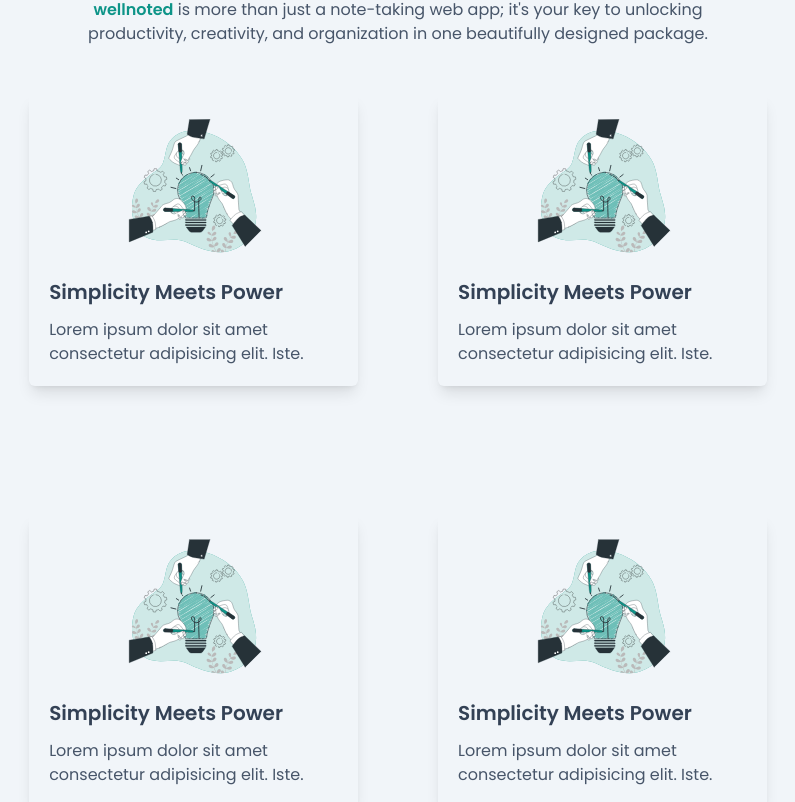
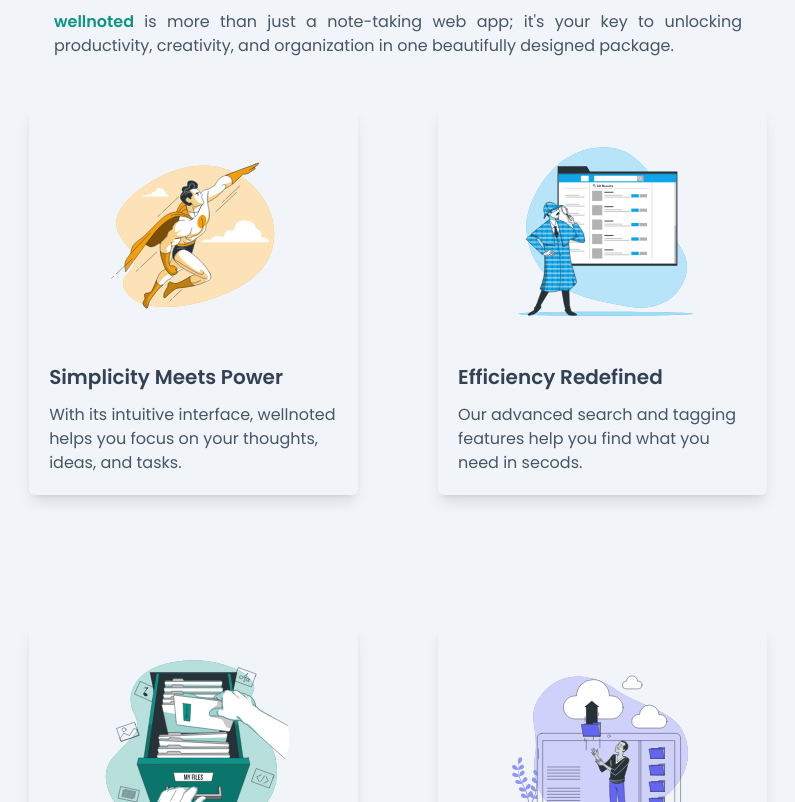
Before and after one commit to yogskr/wellnoted, a website: page index.html in a window 1280 px wide. Shown: the part 1078-1880 px from the top of the page, without its empty margins (242-1037 px from the left). Drawn offline with Linux system fonts and the light colour scheme.

Commit message:
added images and modified tags

```diff
--- a/index.html
+++ b/index.html
@@ -11,7 +11,7 @@
 
 <body class="font-poppins">
   <!-- Header Start -->
-  <header class="fixed top-0 left-0 w-full">
+  <header class="fixed top-0 left-0 w-full z-10">
     <div class="container">
       <div class="flex justify-between px-10 py-5 lg:px-16">
         <div class="self-center">
@@ -128,7 +128,7 @@
     <div class="container">
       <div class="flex flex-wrap">
         <div class="w-full self-center mb-8 px-10 lg:mb-20 lg:pr-0 lg:pl-16 lg:w-1/2">
-          <figure>
+          <figure class="hover:scale-90 transition duration-300 ease-in-out">
             <svg class="animated" id="freepik_stories-novelist-writing" xmlns="http://www.w3.org/2000/svg"
               viewBox="0 0 500 500" version="1.1" xmlns:xlink="http://www.w3.org/1999/xlink"
               xmlns:svgjs="http://svgjs.com/svgjs">
@@ -747,7 +747,7 @@
               unleash your
               <span class="font-semibold text-amber-500">productivity</span>
               and
-              <span class="font-semibold text-pink-500">creativity</span>.
+              <span class="font-semibold text-sky-500">creativity</span>.
             </p>
           </article>
         </div>
@@ -873,10 +873,10 @@
           <h4 class="text-lg text-center font-semibold text-primary">
             About
           </h4>
-          <h2 class="text-3xl text-center font-semibold text-secondary mb-5">
+          <h2 class="text-3xl text-center font-semibold text-secondary mb-5 md:text-5xl">
             Why wellnoted?
           </h2>
-          <p class="text-base text-center text-tetiary">
+          <p class="text-base text-justify text-tetiary">
             <span class="wellnoted-style">wellnoted</span> is more than just a
             note-taking web app; it's your key to unlocking productivity,
             creativity, and organization in one beautifully designed package.
@@ -886,43 +886,47 @@
       <div class="w-full flex flex-wrap items-center justify-center lg:gap-20 lg:mx-auto px-10 xl:w-10/12">
         <div class="mb-12 w-80 md:w-1/2 lg:w-1/3">
           <div class="p-5 shadow-lg rounded-md overflow-hidden">
-            <figure class="w-1/2 mb-5 mx-auto">
-              <img src="./src/images/Collab-bro.svg">
+            <figure class="w-3/4 mb-5 mx-auto">
+              <img src="./src/images/feature-1.svg">
             </figure>
             <h3 class="font-semibold text-xl text-secondary mb-3">Simplicity Meets Power</h3>
-            <p class="font-medium text-tetiary">Lorem ipsum dolor sit amet consectetur adipisicing elit. Iste.</p>
+            <p class="font-medium text-tetiary">With its intuitive interface, wellnoted helps you focus on your
+              thoughts,
+              ideas, and tasks.</p>
           </div>
         </div>
         <div class="mb-12 w-80 md:w-1/2 lg:w-1/3">
           <div class="p-5 shadow-lg rounded-md overflow-hidden">
-            <figure class="w-1/2 mb-5 mx-auto">
-              <img src="./src/images/Collab-bro.svg">
+            <figure class="w-3/4 mb-5 mx-auto">
+              <img src="./src/images/feature-2.svg">
             </figure>
-            <h3 class="font-semibold text-xl text-secondary mb-3">Simplicity Meets Power</h3>
-            <p class="font-medium text-tetiary">Lorem ipsum dolor sit amet consectetur adipisicing elit. Iste.</p>
+            <h3 class="font-semibold text-xl text-secondary mb-3">Efficiency Redefined</h3>
+            <p class="font-medium text-tetiary">Our advanced search and tagging features help you find what you need in
+              secods.</p>
           </div>
         </div>
         <div class="mb-12 w-80 md:w-1/2 lg:w-1/3">
           <div class="p-5 shadow-lg rounded-md overflow-hidden">
-            <figure class="w-1/2 mb-5 mx-auto">
-              <img src="./src/images/Collab-bro.svg">
+            <figure class="w-3/4 mb-5 mx-auto">
+              <img src="./src/images/feature-3.svg">
             </figure>
-            <h3 class="font-semibold text-xl text-secondary mb-3">Simplicity Meets Power</h3>
-            <p class="font-medium text-tetiary">Lorem ipsum dolor sit amet consectetur adipisicing elit. Iste.</p>
+            <h3 class="font-semibold text-xl text-secondary mb-3">Stay Organized</h3>
+            <p class="font-medium text-tetiary">Our smart organization tools keep your notes in perfect order
+              in folders and categories.
+            </p>
           </div>
         </div>
         <div class="mb-12 w-80 md:w-1/2 lg:w-1/3">
           <div class="p-5 shadow-lg rounded-md overflow-hidden">
-            <figure class="w-1/2 mb-5 mx-auto">
-              <img src="./src/images/Collab-bro.svg">
+            <figure class="w-3/4 mb-5 mx-auto">
+              <img src="./src/images/feature-4.svg">
             </figure>
-            <h3 class="font-semibold text-xl text-secondary mb-3">Simplicity Meets Power</h3>
-            <p class="font-medium text-tetiary">Lorem ipsum dolor sit amet consectetur adipisicing elit. Iste.</p>
+            <h3 class="font-semibold text-xl text-secondary mb-3">Web-Based Convenience</h3>
+            <p class="font-medium text-tetiary">No need to clutter your device with bulky data as wellnoted is a
+              cloud-based solution.</p>
           </div>
         </div>
       </div>
-    </div>
-    </div>
     </div>
   </section>
   <!-- Features Section End -->
```
Also changed, not shown: dist/css/tailwind-style.css, src/images/Collab-bro.svg (deleted), src/images/feature-1.svg (added), src/images/feature-2.svg (added), src/images/feature-3.svg (added), src/images/feature-4.svg (added), 1 other file.
